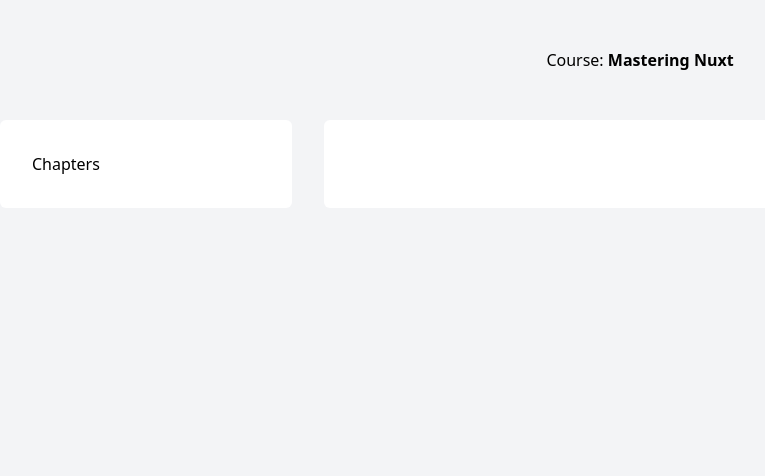
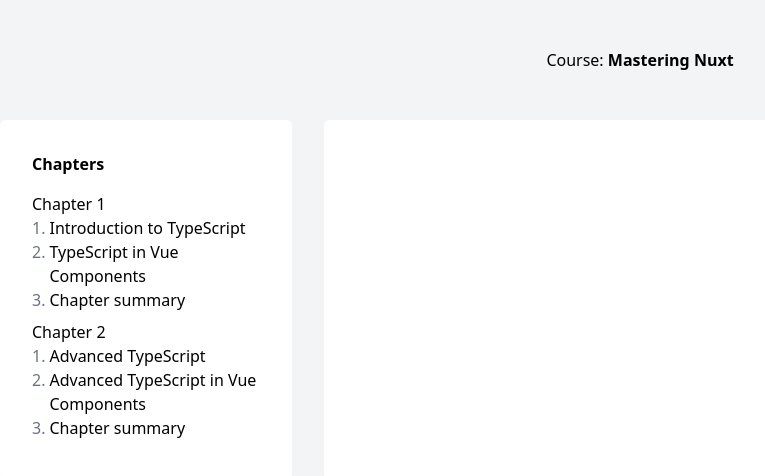
Before and after one commit to PibedeBarr10/mastering-nuxt-3-course, a Nuxt app: page /course in a window 1280 px wide. Shown: the top 476 px of the page, without its empty margins (0-765 px from the left). Built offline with nearby package versions, Linux system fonts and the light colour scheme.

Commit message:
navigating with NuxtLink

```diff
--- a/pages/course.vue
+++ b/pages/course.vue
@@ -11,11 +11,28 @@
             </div>
 
             <div class="w-full grid grid-cols-4 gap-4">
-                <div class="mr-4 p-8 bg-white rounded-md hidden md:block">
-                    <h3>
+                <div class="md:mr-4 p-8 bg-white rounded-md col-span-4 md:col-span-1">
+                    <h3 class="font-bold mb-4">
                         Chapters
                     </h3>
-                    <div></div>
+                    <div
+                        v-for="chapter in chapters"
+                        :key="chapter.slug"
+                        class="mb-2 flex flex-col"
+                    >
+                        <h4>{{ chapter.title }}</h4>
+                        <NuxtLink
+                            v-for="(lesson, index) in chapter.lessons"
+                            :key="lesson.slug"
+                            :to="`/course/chapter/${chapter.slug}/lesson/${lesson.slug}`"
+                            class="flex flex-row space-x-1 no-underline prose-sm font-normal"
+                        >
+                            <span class="text-gray-500">
+                                {{ index + 1 }}.
+                            </span>
+                            <span>{{ lesson.title }}</span>
+                        </NuxtLink>
+                    </div>
                 </div>
 
                 <div class="p-8 bg-white rounded-md col-span-4 md:col-span-3">
@@ -25,3 +42,7 @@
         </div>
     </div>
 </template>
+
+<script lang="ts" setup>
+const { chapters } = useCourse()
+</script>
```
Also changed, not shown: .recap/chapter-1/1.9-navigating-with-nuxtlink.md (added).
